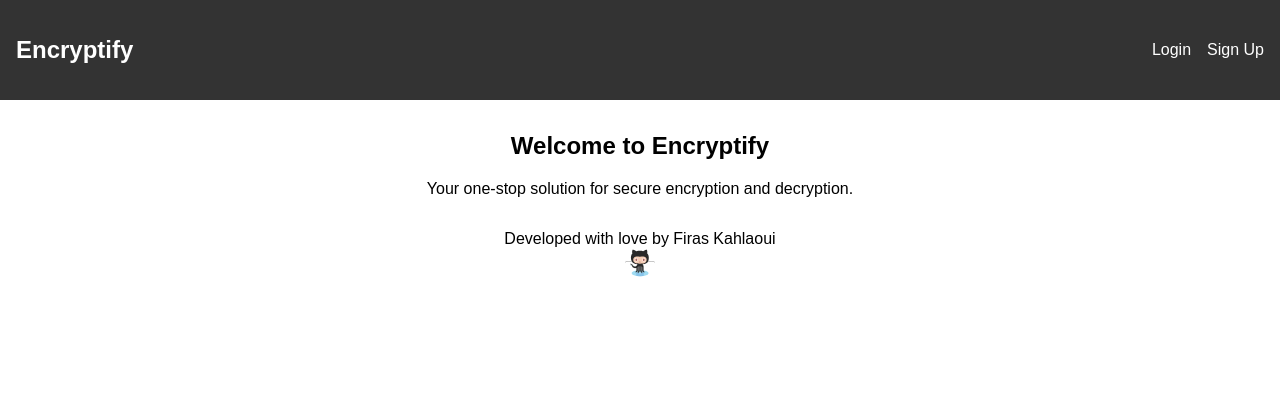
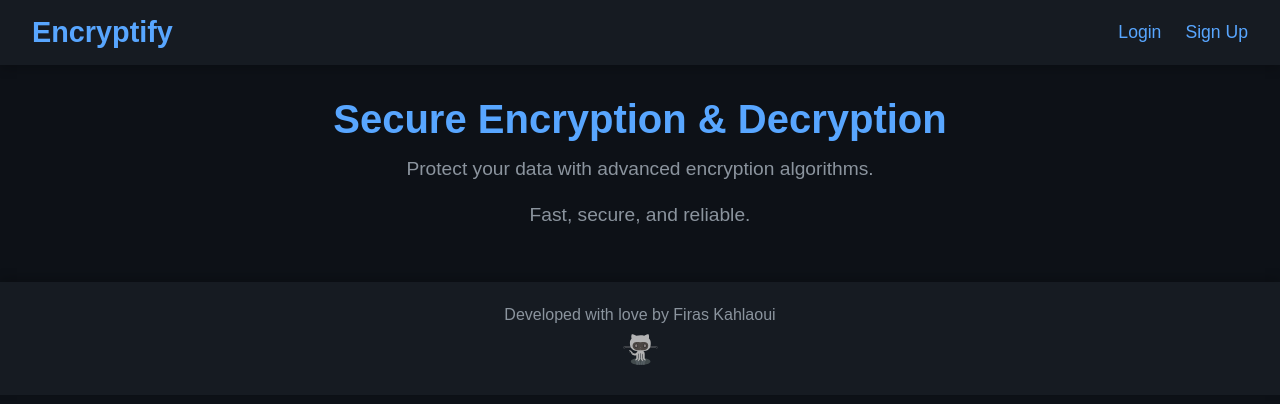
Before and after one commit to FirasKahlaoui/Encryptify, a React (Create React App) app: page / in a window 1280 px wide. Shown: the top 404 px of the page. Built offline with nearby package versions, Linux system fonts and the light colour scheme; no server answers.

Commit message:
Enhance the style

```diff
--- a/src/pages/Home.css
+++ b/src/pages/Home.css
@@ -1,20 +1,44 @@
 /* src/pages/Home.css */
-body {
-  font-family: Arial, sans-serif;
+* {
+  margin: 0;
+  padding: 0;
+  box-sizing: border-box;
+}
+
+body,
+html {
+  height: 100%;
+  font-family: "Arial", sans-serif;
+  background-color: #0d1117;
+  color: #c9d1d9;
+}
+
+.home {
+  display: flex;
+  flex-direction: column;
+  justify-content: space-between;
+  height: 100%;
 }
 
 .navbar {
   display: flex;
   justify-content: space-between;
   align-items: center;
-  background-color: #333;
-  padding: 1rem;
-  color: white;
+  background-color: #161b22;
+  padding: 1rem 2rem;
+  box-shadow: 0 4px 10px rgba(0, 0, 0, 0.2);
+}
+
+.logo {
+  color: #58a6ff;
+  font-size: 1.8rem;
+  font-weight: bold;
 }
 
 .nav-links a {
-  color: white;
-  margin-left: 1rem;
+  color: #58a6ff;
+  margin-left: 1.5rem;
+  font-size: 1.1rem;
   text-decoration: none;
 }
 
@@ -23,20 +47,47 @@ body {
 }
 
 main {
+  flex: 1;
+  display: flex;
+  flex-direction: column;
+  justify-content: center;
+  align-items: center;
   text-align: center;
-  margin: 2rem 0;
+  padding: 2rem;
+}
+
+main h2 {
+  font-size: 2.5rem;
+  color: #58a6ff;
+  margin-bottom: 1rem;
+}
+
+main p {
+  font-size: 1.2rem;
+  color: #8b949e;
+  margin-bottom: 1.5rem;
 }
 
 footer {
   text-align: center;
-  margin-top: 2rem;
+  padding: 1.5rem 0;
+  background-color: #161b22;
+  box-shadow: 0 -4px 10px rgba(0, 0, 0, 0.2);
 }
 
 footer p {
-  margin: 0;
+  color: #8b949e;
 }
 
 footer a img {
-  width: 30px;
-  height: 30px;
+  width: 35px;
+  height: 35px;
+  margin-top: 0.5rem;
+  filter: invert(88%) sepia(6%) saturate(23%) hue-rotate(174deg) brightness(96%)
+    contrast(86%);
 }
+
+footer a:hover img {
+  filter: invert(66%) sepia(67%) saturate(536%) hue-rotate(179deg)
+    brightness(95%) contrast(88%);
+}
--- a/src/pages/Home.js
+++ b/src/pages/Home.js
@@ -8,15 +8,16 @@ const Home = () => {
   return (
     <div className="home">
       <nav className="navbar">
-        <h1>Encryptify</h1>
+        <h1 className="logo">Encryptify</h1>
         <div className="nav-links">
           <Link to="/login">Login</Link>
           <Link to="/signup">Sign Up</Link>
         </div>
       </nav>
       <main>
-        <h2>Welcome to Encryptify</h2>
-        <p>Your one-stop solution for secure encryption and decryption.</p>
+        <h2>Secure Encryption & Decryption</h2>
+        <p>Protect your data with advanced encryption algorithms.</p>
+        <p>Fast, secure, and reliable.</p>
       </main>
       <footer>
         <p>Developed with love by Firas Kahlaoui</p>
```
